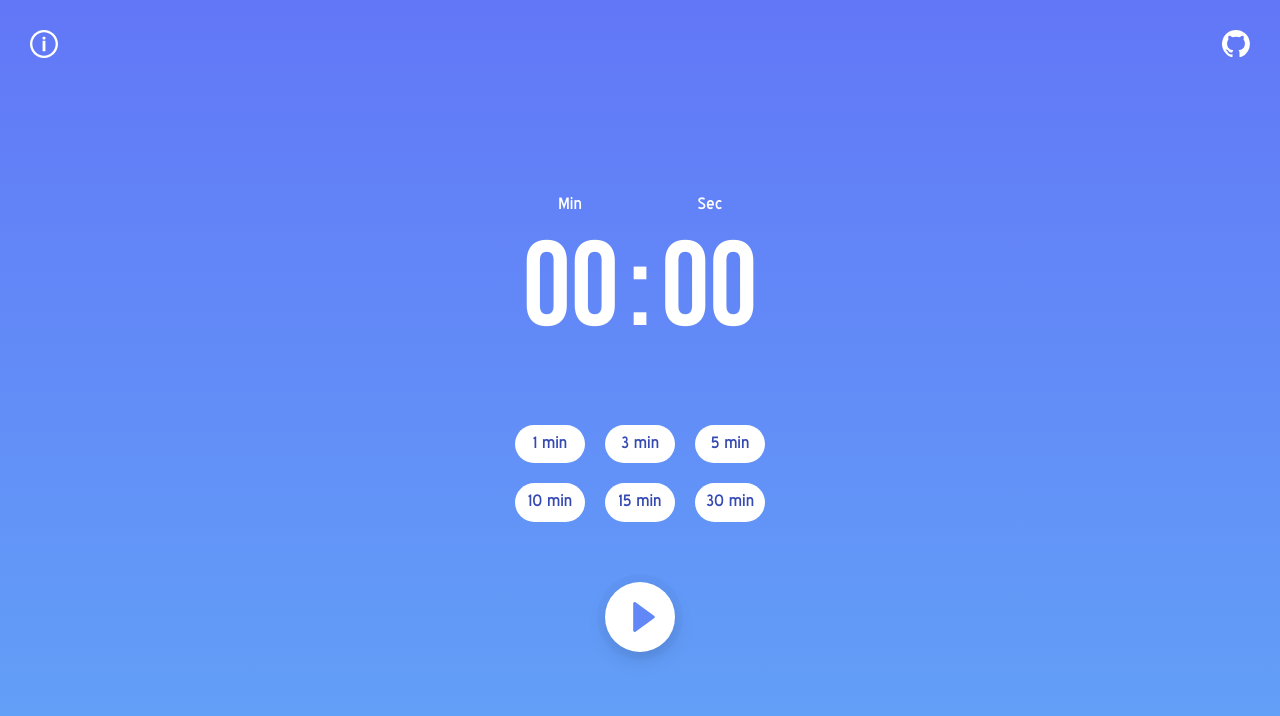
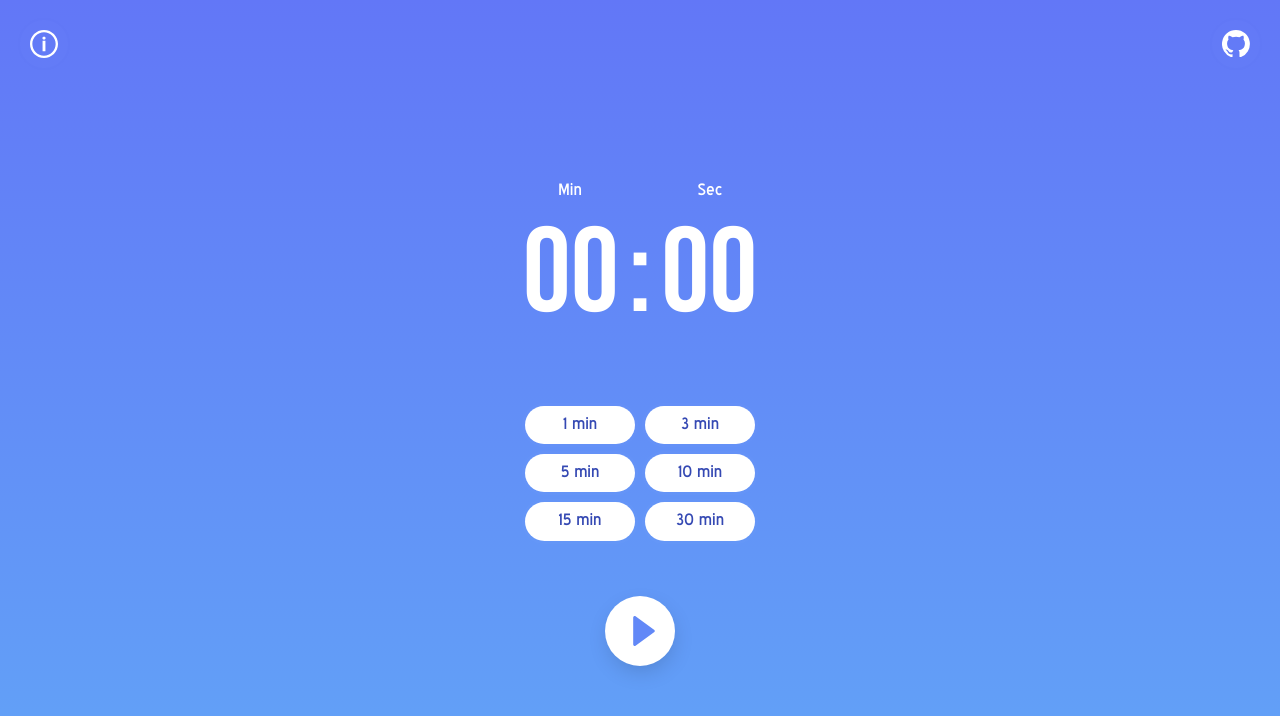
Before and after one commit to iondrimba/pwa-timer, a React (Create React App) app: page /config in a window 1280 px wide. Shown: the top 716 px of the page. Built offline with nearby package versions, Linux system fonts and the light colour scheme.

Commit message:
Styling components

```diff
--- a/src/app/App.tsx
+++ b/src/app/App.tsx
@@ -38,7 +38,8 @@ const App = () => {
     setPath(location.pathname);
   });
 
-  function onAboutClick() {
+  function onAboutClick(e: MouseEvent) {
+    e.preventDefault();
     history.push('/about');
   }
 
@@ -53,7 +54,7 @@ const App = () => {
       <Normalize />
       <GlobalStyle />
       <Navbar>
-        <Link aria-label="About" onClick={onAboutClick}>
+        <Link aria-label="About" onClick={onAboutClick} href="/about">
           <Info />
         </Link>
         <Link aria-label="Github" href="https://github.com/iondrimba/pwa-timer" target="_blank" rel="noopener noreferrer">
--- a/src/app/styles.js
+++ b/src/app/styles.js
@@ -22,6 +22,7 @@ const GlobalStyle = createGlobalStyle`
   box-sizing: border-box;
 }
 
+
 html {
   height: 100%;
   width: 100%;
@@ -32,7 +33,14 @@ body {
   width: inherit;
   color: #fff;
   font-family: 'blue_highwayregular';
+  font-display: swap;
   background-image: linear-gradient(to top,#62a4f7 0%,#6277f7 100%);
+  -webkit-font-smoothing: antialiased;
+  -moz-osx-font-smoothing: grayscale;
+}
+
+button, a {
+  -webkit-tap-highlight-color: rgba(0,0,0,0);
 }
 
 main#root {
--- a/src/components/CircularProgress/index.tsx
+++ b/src/components/CircularProgress/index.tsx
@@ -24,7 +24,7 @@ const CircularProgressElmt = styled.div`
   }
 
   circle: nth-of-type(2) {
-    stroke: #5543ff;
+    stroke: #6288f7;
   }
 `
 
@@ -35,7 +35,7 @@ const CircularProgress = (props: { percent: number, children: JSX.Element[] }) =
     <CircularProgressElmt>
       <svg xmlns='http://www.w3.org/2000/svg' viewBox='0 0 100 100'>
         <circle cx="50" cy="50" r="40" ></circle>
-        <circle cx="50" cy="50" r="40" strokeDasharray={INITIAL_VALUE} strokeDashoffset={props.percent} id='pct-ind'></circle>
+        <circle cx="50" cy="50" r="40" strokeDasharray={INITIAL_VALUE} strokeDashoffset={props.percent}></circle>
       </svg>
       {props.children}
     </CircularProgressElmt>
--- a/src/components/IconButton/index.tsx
+++ b/src/components/IconButton/index.tsx
@@ -26,11 +26,11 @@ const IconButton = styled.button`
     height: 100%;
     border-radius: 50px;
     transition: opacity .3s;
-    box-shadow: 0px 0px 0px 5px rgba(0, 0, 0, 0.25);
+    box-shadow: 0px 0px 0px 3px rgba(0, 0, 0, 0.25);
     top: 0;
   }
 
-  :hover {
+  :hover, :active {
     background-color: rgba(255, 255, 255, 0.2);
   }
 
--- a/src/components/Link/index.tsx
+++ b/src/components/Link/index.tsx
@@ -4,16 +4,54 @@ import styled from 'styled-components';
 const LinkStyled = styled.a`
   background: none;
   border: none;
+  border-radius: 48px;
   width: 48px;
   height: 48px;
   padding: 10px;
   cursor: pointer;
+  position: relative;
+  transition:  background-color .3s;
+  background-color: rgba(255, 255, 255, 0);
 
   svg {
     width: 100%;
     height: auto;
     fill: #fff;
     cursor: pointer;
+  }
+
+  ::before {
+    content: '';
+    position: absolute;
+    background-color: rgba(255, 255, 255, .46);
+    opacity: .01;
+    width: 100%;
+    height: 100%;
+    border-radius: 50px;
+    transition: opacity .3s;
+    box-shadow: 0px 0px 0px 3px rgba(0, 0, 0, 0.25);
+    top: 0;
+    left: 0;
+  }
+
+  :hover {
+    background-color: rgba(255, 255, 255, 0.2);
+  }
+
+  :focus {
+    outline: 0;
+  }
+
+  :focus::before {
+    opacity: .57;
+  }
+
+  :active::before {
+    opacity: .01;
+  }
+
+  :active {
+    background-color: rgba(255, 255, 255, 0.1);
   }
 `
 const Link = (props: any) => {
--- a/src/components/Navbar/index.tsx
+++ b/src/components/Navbar/index.tsx
@@ -7,7 +7,7 @@ const Nav = styled.nav`
   justify-content: space-between;
 `;
 
-const Navbar = (props: any) => {
+const Navbar = (props: { children: JSX.Element[] }) => {
   return (
     <Nav>{props.children}</Nav>
   )
--- a/src/components/PillButton/index.ts
+++ b/src/components/PillButton/index.ts
@@ -8,6 +8,39 @@ export default styled.button`
   cursor: pointer;
   border: none;
   padding: 10px 5px;
-  width: 70px;
-  margin: 10px 10px;
+  width: 110px;
+  margin: 5px 5px;
+  position: relative;
+  transition: background-color .3s, color .3s;
+
+  ::before {
+    content: '';
+    position: absolute;
+    background-color: rgba(255, 255, 255, 0);
+    opacity: .01;
+    width: 100%;
+    height: 100%;
+    border-radius: 50px;
+    transition: opacity .3s;
+    box-shadow: 0px 0px 0px 3px rgba(255, 255, 255, 1);
+    top: 0;
+    left: 0;
+  }
+
+  :hover, :focus {
+    background-color: #3549b3;
+    color: #fff;
+  }
+
+  :focus {
+    outline: 0;
+  }
+
+  :focus::before {
+    opacity: .5;
+  }
+
+  :active::before {
+    opacity: .01;
+  }
 `
--- a/src/components/PlayPauseButton/index.ts
+++ b/src/components/PlayPauseButton/index.ts
@@ -30,7 +30,7 @@ export default styled.button`
     border: solid 2px #fff;
     border-radius: 50px;
     transition: opacity .3s;
-    box-shadow: 0px 0px 0px 8px rgba(0,0,0,1);
+    box-shadow: 0px 0px 0px 8px rgba(0,0,0,.2);
     top: 0;
   }
 
@@ -42,6 +42,10 @@ export default styled.button`
     opacity: .57;
   }
 
+  :active {
+    box-shadow: 1px 8px 24px -6px rgba(0,0,0,0);
+  }
+
   :hover::before {
     opacity: .17;
   }
--- a/src/helpers/index.ts
+++ b/src/helpers/index.ts
@@ -9,9 +9,9 @@ export const addLeadingZero = (number: number): string => {
 
 export const convertSecondsToString = (totalSeconds: string = '60') => {
   const sec_num = parseInt(totalSeconds, 10);
-  let hours: number = Math.floor(sec_num / 3600);
-  let minutes: number = Math.floor((sec_num - (hours * 3600)) / 60);
-  let seconds: number = sec_num - (hours * 3600) - (minutes * 60);
+  let hours = Math.floor(sec_num / 3600);
+  let minutes = Math.floor((sec_num - (hours * 3600)) / 60);
+  let seconds = sec_num - (hours * 3600) - (minutes * 60);
 
   return {
     min: `${minutes < 10 ? '0' + minutes : minutes}`,
--- a/src/pages/about/index.tsx
+++ b/src/pages/about/index.tsx
@@ -95,13 +95,11 @@ const About = () => {
       <Subtitle>Credits:</Subtitle>
       <Ul>
         {
-          credits.map(credit => {
-            return (
-              <li>
+          credits.map((credit, index) => {
+            return <li key={index}>
               <label >{credit.label} </label>
               <a tabIndex={0} target="_blank" rel="noopener noreferrer" href={credit.link}>{credit.author}</a>
             </li>
-            )
           })
         }
 
--- a/src/pages/timer/index.tsx
+++ b/src/pages/timer/index.tsx
@@ -50,7 +50,7 @@ const Timer = (props: { navigate: Function }) => {
   const totalSeconds = context.minutes * 60;
   const [seconds, setSeconds] = useState(totalSeconds);
   const [isComplete, setComplete] = useState(false);
-  const [isPaused, setPause] = useState(true);
+  const [isPaused, setPause] = useState(false);
   const [percent, setPercent] = useState(INITIAL_VALUE);
   const savedCallback: React.MutableRefObject<any | undefined> = useRef();
 
```
